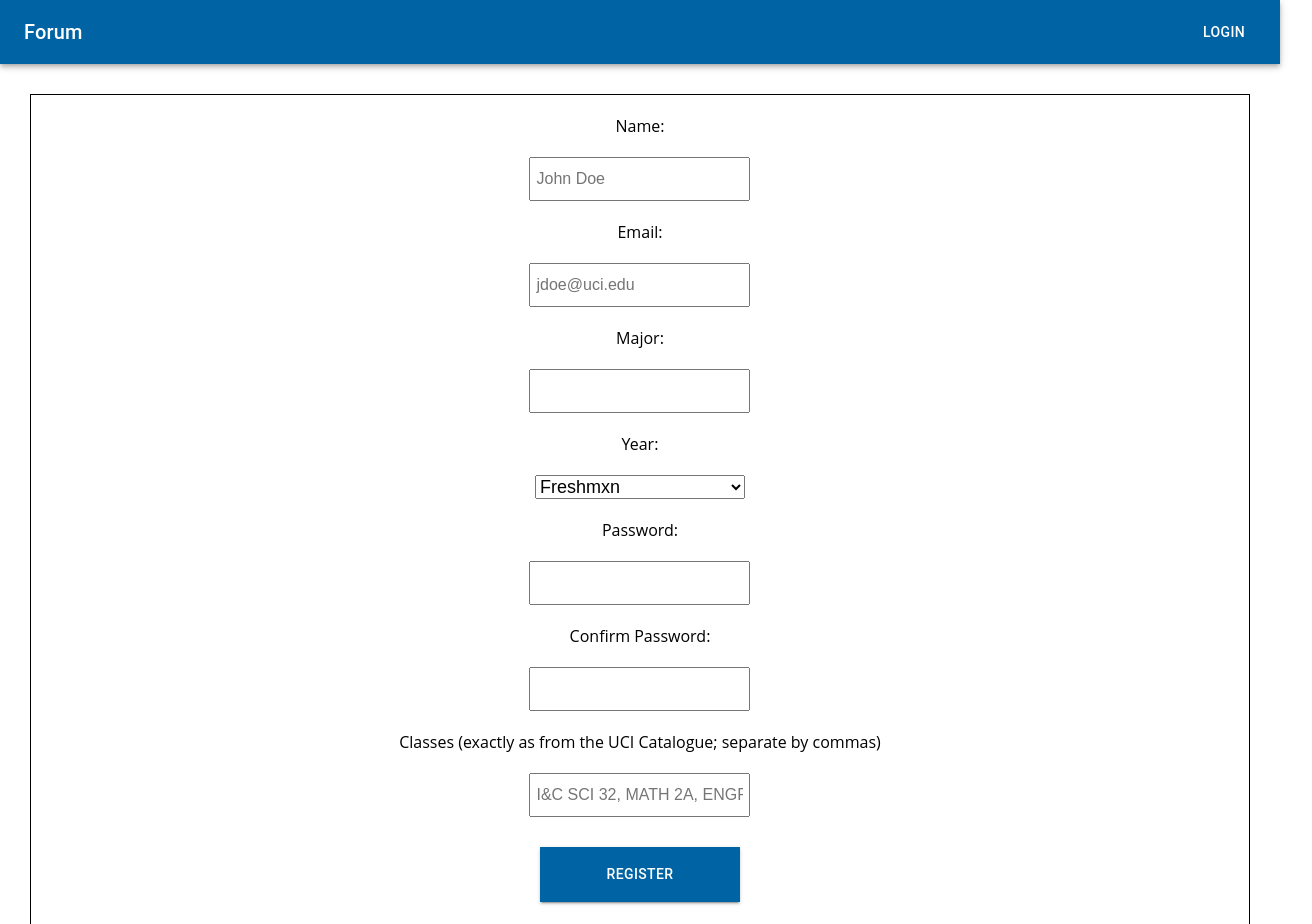
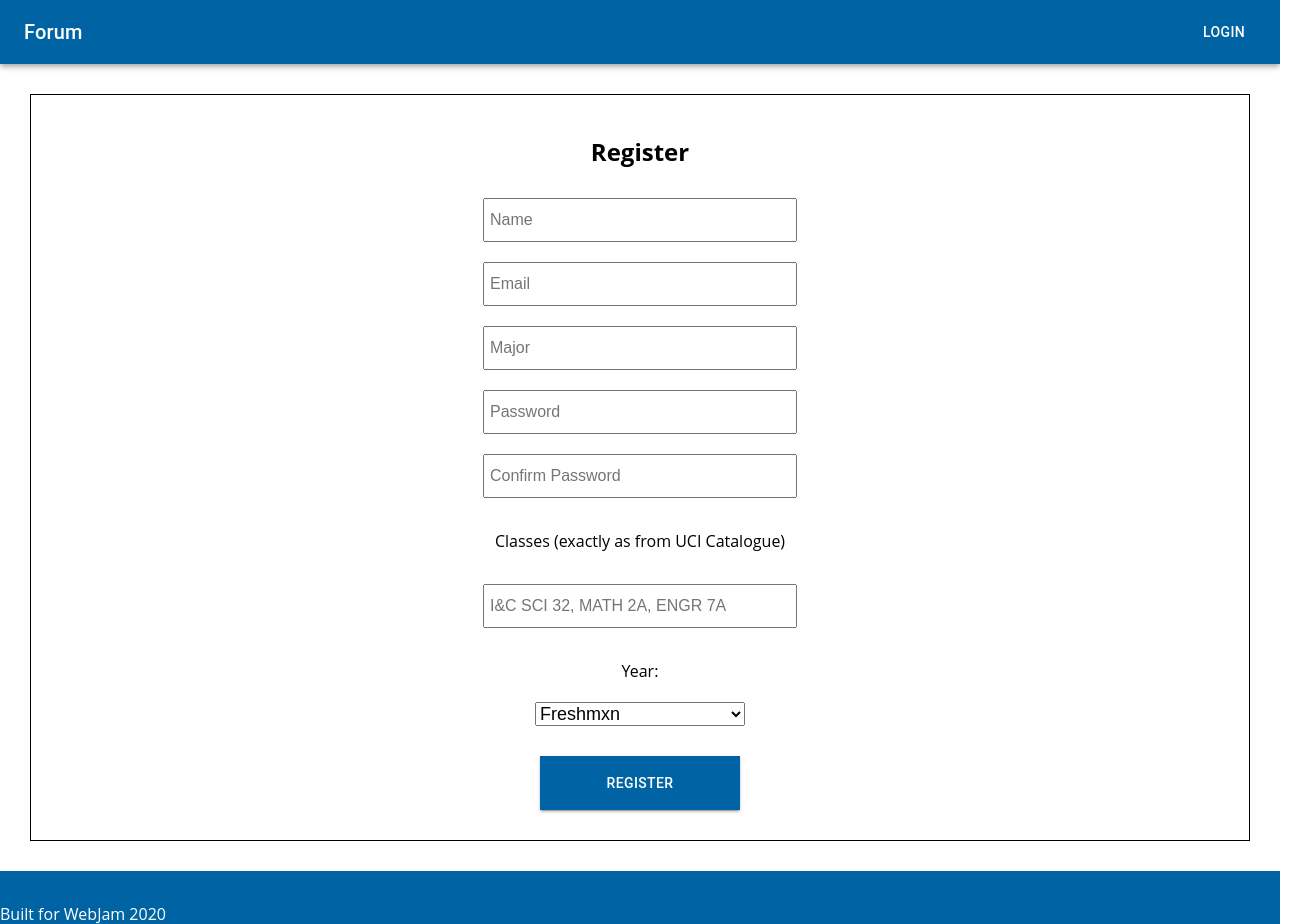
Before and after one commit to samderanova/classes_forum, a React (Create React App) app in the folder client/: page /register in a window 1280 px wide. Shown: the top 924 px of the page, 1312 px wide, since content can reach past the window. Built offline with nearby package versions, Linux system fonts and the light colour scheme.

Commit message:
adding styles

```diff
--- a/client/src/App.js
+++ b/client/src/App.js
@@ -5,9 +5,9 @@ import Home from './components/Home.component';
 import Register from './components/Register.component';
 import Header from './components/Header.component';
 import Profile from './components/Profile.component';
+import Footer from './components/Footer.component'
 import './App.scss';
 
-import Footer from './components/Footer.component'
 export default class App extends Component {
   render() {
     return (
--- a/client/src/components/Footer.component.js
+++ b/client/src/components/Footer.component.js
@@ -4,7 +4,7 @@ import '../styles/footer.scss';
 
 export default function Footer () {
     return (
-        <div className="footer" style={{height: '100vh'}}>
+        <div className="footer">
             <p>Built for WebJam 2020</p>
         </div>
     )
--- a/client/src/components/Login.component.js
+++ b/client/src/components/Login.component.js
@@ -50,12 +50,12 @@ export default class Login extends Component {
     render() {
         if (localStorage.length > 0) window.location.href = '/profile';
         return (
+            <div>
                 <div className="Login">
                     <form onSubmit={this.login}>
-                    <label>Email:</label><br></br>
-                    <input id="email" type="text" name="email" /><br></br>
-                    <label>Password:</label><br></br>
-                    <input id="password" type="password" name="password" /><br></br>
+                        <h3>Login</h3>
+                        <input id="email" type="text" name="email" placeholder="Email" /><br></br>
+                        <input id="password" type="password" name="password" placeholder="Passwprd" /><br></br>
                         <div className="submit">
                             <p>Forgot Password?</p>
                             <Button variant="contained" type="submit" style={{color: 'white'}}>Submit</Button>
@@ -63,7 +63,9 @@ export default class Login extends Component {
 
                     </form>
                     <p><Link to='/register'>Create an account</Link></p>
-                <p id="incorrectPassword" style={{color: 'red'}}></p>
+                    <div id="incorrectPassword" style={{color: 'red'}}></div>
+                </div>
+                <br></br>
             </div>
         )
     }
--- a/client/src/components/Register.component.js
+++ b/client/src/components/Register.component.js
@@ -10,11 +10,7 @@ export default class Register extends Component {
         this.register = this.register.bind(this)
     }
     componentDidMount() {
-        /*axios.get('https://api.peterportal.org/rest/v0/courses/all', {
-            headers: {'Access-Control-Allow-Origin': '*'},
-        })
-            .then(res => console.log(res.data))
-            .catch(err => console.log(err))*/
+
 
     }
     register(e) {
@@ -39,14 +35,14 @@ export default class Register extends Component {
         return (
             <div className="Register">
                 <form onSubmit={this.register}>
-                    <label>Name:</label><br></br>
-                    <input type="text" name="name" placeholder="John Doe" /><br></br>
-                    <label>Email:</label><br></br>
-                    <input type="text" name="email" placeholder="jdoe@uci.edu" /><br></br>
-
-                    <label>Major:</label><br></br>
-                    <input type="text" name="major"/><br></br>
-
+                    <h2>Register</h2>
+                    <input type="text" name="name" placeholder="Name" /><br></br>
+                    <input type="text" name="email" placeholder="Email" /><br></br>
+                    <input type="text" name="major" placeholder="Major"/><br></br>
+                    <input type="password" name="password" placeholder="Password"/><br></br>
+                    <input type="password" name="confirmpass" placeholder="Confirm Password" /><br></br><br></br>
+                    <label>Classes (exactly as from  UCI Catalogue)</label><br></br><br></br>
+                    <input type="text" name="classes" placeholder="I&C SCI 32, MATH 2A, ENGR 7A" /><br></br><br></br>
                     <label>Year:</label><br></br>
                     <select name="year" id="year">
                         <option value="freshman">Freshmxn</option>
@@ -55,13 +51,6 @@ export default class Register extends Component {
                         <option value="senior">Senior</option>
                     </select><br></br>
 
-                    <label>Password:</label><br></br>
-                    <input type="password" name="password" /><br></br>
-                    <label>Confirm Password:</label><br></br>
-                    <input type="password" name="confirmpass" /><br></br>
-                    <label>Classes (exactly as from the UCI Catalogue; separate by commas)</label><br></br>
-                    <input type="text" name="classes" placeholder="I&C SCI 32, MATH 2A, ENGR 7A" /><br></br>
-
                     <div className="btns"><Button variant="contained" type="submit">Register</Button></div>
 
                 </form>
--- a/client/src/index.scss
+++ b/client/src/index.scss
@@ -1,6 +1,7 @@
 $maxwidth: 400px;
 
 body {
+    position: relative;
     margin: 0;
     font-family: 'Open Sans', sans-serif;
     .MuiAppBar-colorPrimary, .MuiButton-contained {
@@ -11,11 +12,17 @@ body {
         flex-direction: column;
         justify-content: center;
         align-items: center;
+    }
+    .Home, .Register {
         @media only screen and (max-width: $maxwidth) {
             height: 120vh;
             padding: 0 10px;
         }
-        padding: 30px 200px;
+    }
+    .Login {
+        @media only screen and (max-width: $maxwidth) {
+            height: 90vh;
+        }
     }
     .btns button {
         border-radius: 0;
--- a/client/src/styles/footer.scss
+++ b/client/src/styles/footer.scss
@@ -1,10 +1,6 @@
 .footer {
-  margin-top: 1rem;
-  padding: 1rem;
+  padding: 1rem 0;
   background-color: rgb(0, 100, 164);
   color: white;
-  position: relative;
-  bottom: 0;
-  left: 0;
   width: 100%;
 }
--- a/client/src/styles/home.scss
+++ b/client/src/styles/home.scss
@@ -1,5 +1,6 @@
 .Home {
     text-align: center;
+    padding: 30px 200px;
     a {
         color: white;
         text-decoration: none;
--- a/client/src/styles/login.scss
+++ b/client/src/styles/login.scss
@@ -1,7 +1,11 @@
 .Login {
     border: 1px solid black;
     font-size: 18px;
-    margin: 30px 100px;
+    padding: 30px;
+    @media only screen and (max-width: 800px) {
+        margin: 40px 0;
+    }
+    margin: 100px 300px;
     input {
         font: 400 16px Arial;
         min-height: 40px;
--- a/client/src/styles/register.scss
+++ b/client/src/styles/register.scss
@@ -9,8 +9,8 @@
         input {
             font: 400 16px Arial;
             min-height: 40px;
-            min-width: 200px;
-            margin: 20px 0;
+            min-width: 300px;
+            margin: 10px 0;
             padding: 0 5px;
         }
         select {
```
Also changed, not shown: client/package.json (+6 -1 lines), 2 other files (tests, documents, lock files or other folders). Lines whose indentation alone changed are shown as unchanged.
